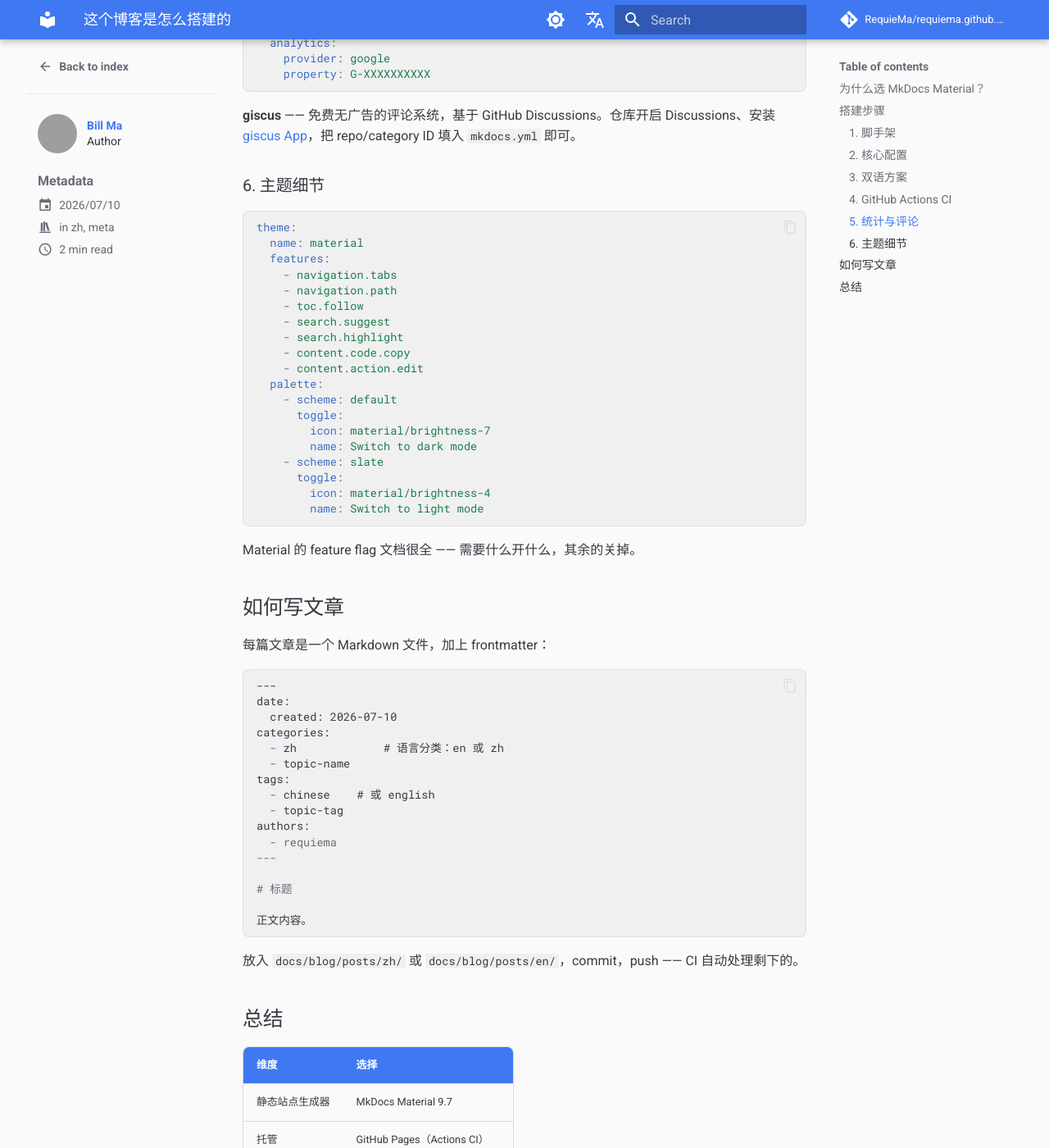
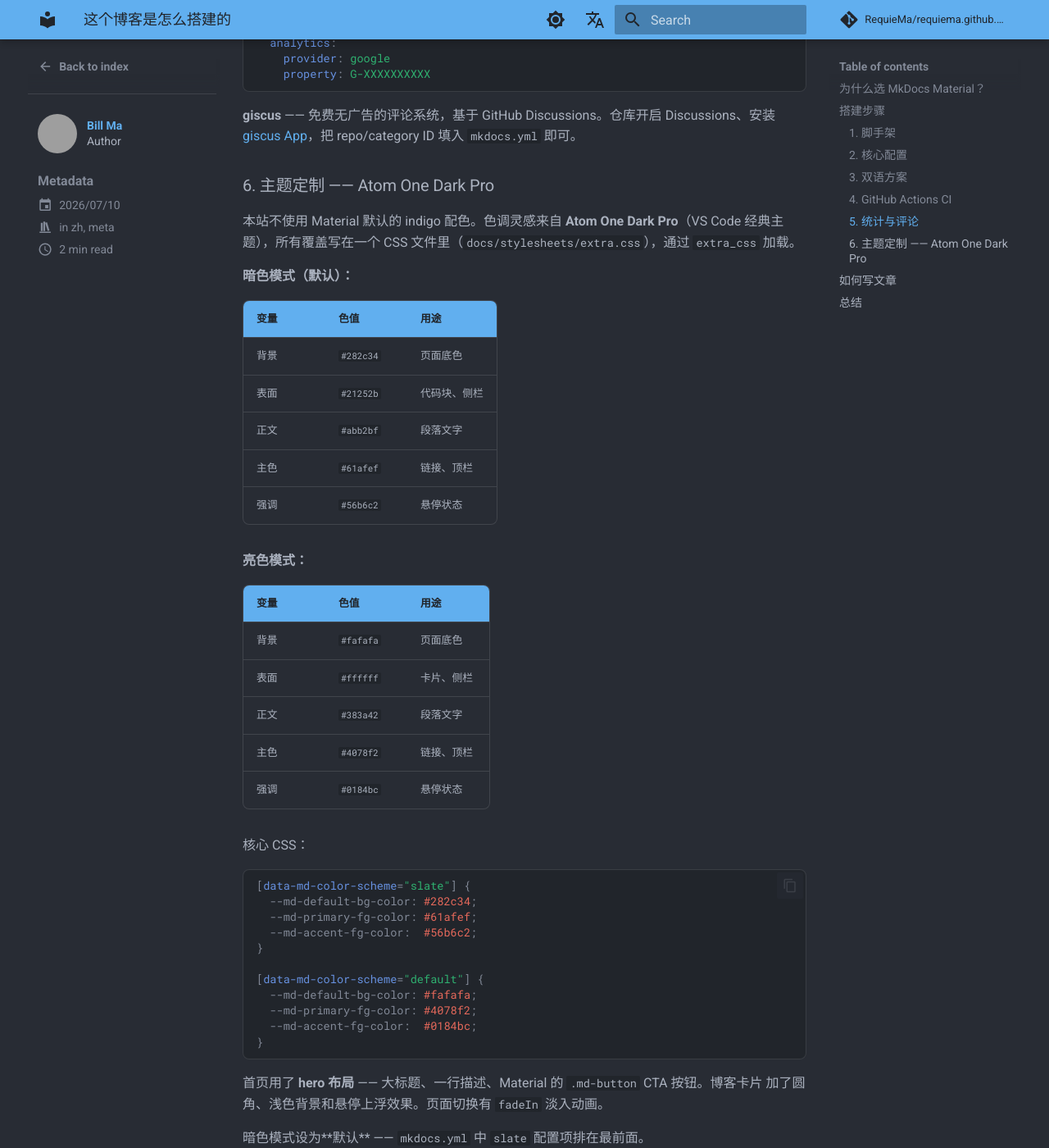
Before and after one commit to RequieMa/requiema.github.io, an MkDocs documentation site: the page built from docs/blog/posts/zh/setting-up-this-blog.md, in a window 1280 px wide and 1400 px high, scrolled down 2507 px. Shown: the whole window at 82% size. Built offline with MkDocs 1.6.1 and Material for MkDocs 9.7.7, drawn with Linux system fonts in a browser that asks for light colours; comment, search, counter and statistics services are not loaded; grey boxes are pictures that could not be loaded.

Commit message:
Set dark mode as default, update Theme Polish with Atom One Dark Pro details
- Swap palette order: slate (dark) first, default (light) second
- Rewrite Theme Polish section in both EN/ZH blog posts with actual CSS values
- Document hero layout, card styling, and CSS variable overrides

````diff
--- a/docs/blog/posts/zh/setting-up-this-blog.md
+++ b/docs/blog/posts/zh/setting-up-this-blog.md
@@ -122,31 +122,52 @@
 **giscus** —— 免费无广告的评论系统，基于 GitHub Discussions。仓库开启 Discussions、安装
 [giscus App][3]，把 repo/category ID 填入 `mkdocs.yml` 即可。
 
-### 6. 主题细节
+### 6. 主题定制 —— Atom One Dark Pro
 
-```yaml
-theme:
-  name: material
-  features:
-    - navigation.tabs
-    - navigation.path
-    - toc.follow
-    - search.suggest
-    - search.highlight
-    - content.code.copy
-    - content.action.edit
-  palette:
-    - scheme: default
-      toggle:
-        icon: material/brightness-7
-        name: Switch to dark mode
-    - scheme: slate
-      toggle:
-        icon: material/brightness-4
-        name: Switch to light mode
+本站不使用 Material 默认的 indigo 配色。色调灵感来自 **Atom One Dark Pro**（VS Code
+经典主题），所有覆盖写在一个 CSS 文件里（`docs/stylesheets/extra.css`），通过
+`extra_css` 加载。
+
+**暗色模式（默认）：**
+
+| 变量 | 色值 | 用途 |
+|------|------|------|
+| 背景 | `#282c34` | 页面底色 |
+| 表面 | `#21252b` | 代码块、侧栏 |
+| 正文 | `#abb2bf` | 段落文字 |
+| 主色 | `#61afef` | 链接、顶栏 |
+| 强调 | `#56b6c2` | 悬停状态 |
+
+**亮色模式：**
+
+| 变量 | 色值 | 用途 |
+|------|------|------|
+| 背景 | `#fafafa` | 页面底色 |
+| 表面 | `#ffffff` | 卡片、侧栏 |
+| 正文 | `#383a42` | 段落文字 |
+| 主色 | `#4078f2` | 链接、顶栏 |
+| 强调 | `#0184bc` | 悬停状态 |
+
+核心 CSS：
+
+```css
+[data-md-color-scheme="slate"] {
+  --md-default-bg-color: #282c34;
+  --md-primary-fg-color: #61afef;
+  --md-accent-fg-color:  #56b6c2;
+}
+
+[data-md-color-scheme="default"] {
+  --md-default-bg-color: #fafafa;
+  --md-primary-fg-color: #4078f2;
+  --md-accent-fg-color:  #0184bc;
+}
 ```
 
-Material 的 feature flag 文档很全 —— 需要什么开什么，其余的关掉。
+首页用了 **hero 布局** —— 大标题、一行描述、Material 的 `.md-button` CTA 按钮。博客卡片
+加了圆角、浅色背景和悬停上浮效果。页面切换有 `fadeIn` 淡入动画。
+
+暗色模式设为**默认** —— `mkdocs.yml` 中 `slate` 配置项排在最前面。
 
 ## 如何写文章
 
--- a/mkdocs.yml
+++ b/mkdocs.yml
@@ -40,20 +40,20 @@
     - content.action.view
 
   palette:
+    # Dark mode (default)
+    - scheme: slate
+      primary: blue
+      accent: cyan
+      toggle:
+        icon: material/brightness-7
+        name: Switch to light mode
     # Light mode
     - scheme: default
       primary: blue
       accent: cyan
       toggle:
-        icon: material/brightness-7
+        icon: material/brightness-4
         name: Switch to dark mode
-    # Dark mode
-    - scheme: slate
-      primary: blue
-      accent: cyan
-      toggle:
-        icon: material/brightness-4
-        name: Switch to light mode
 
 # ------------------------------------------------------------------
 # Extra CSS
````
Also changed, not shown: docs/blog/posts/en/setting-up-this-blog.md (+44 -22 lines).
